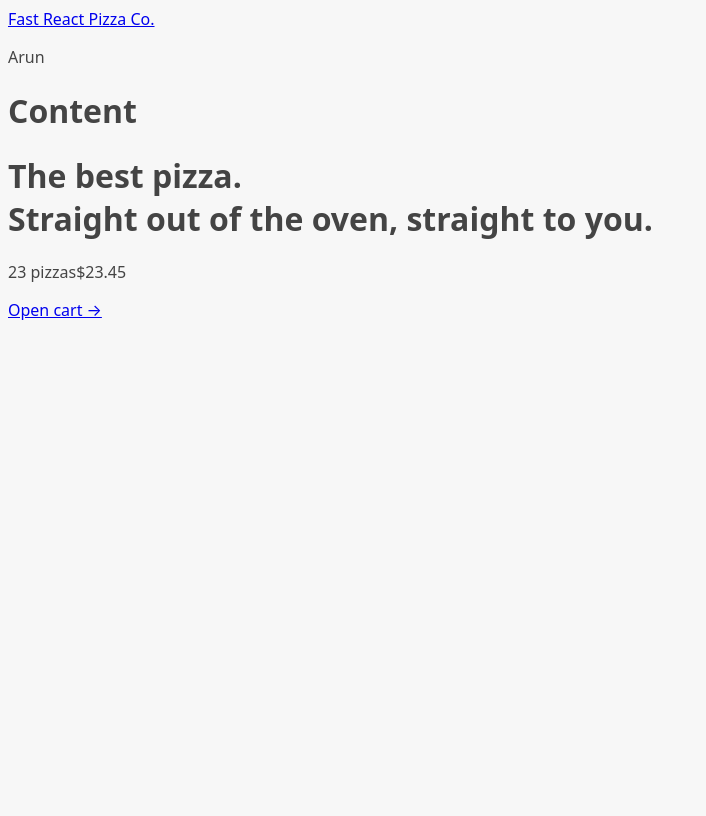
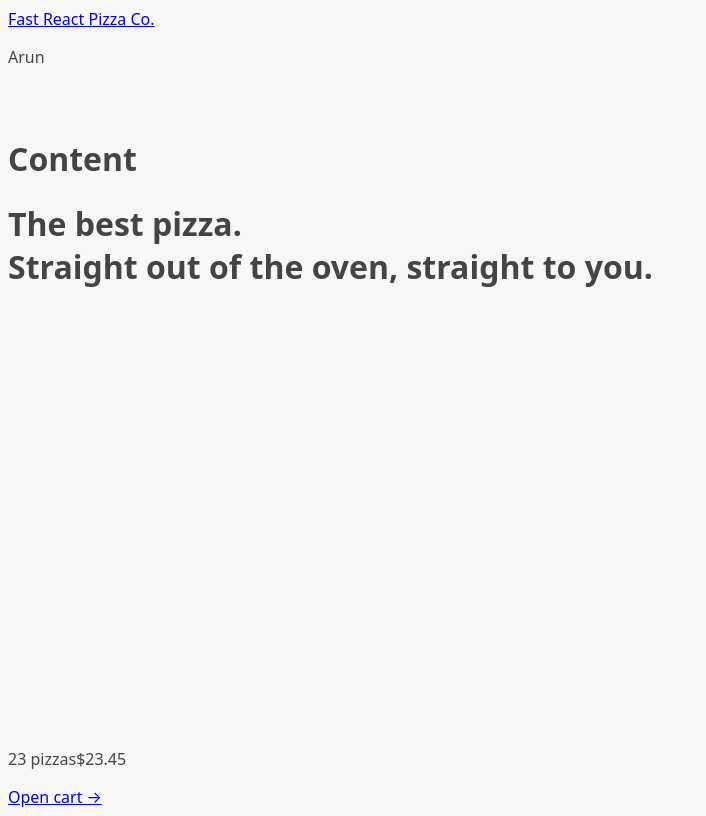
Before and after one commit to arun-1993/react-pizza-ordering-app, a React (Vite) app: page / in a window 1280 px wide. Shown: the whole page, without its empty margins (0-706 px from the left). Built offline with nearby package versions, Linux system fonts and the light colour scheme.

Commit message:
feat: added a loading indicator
- Added a Loader component that shows up on a page if data fetching has not been completed
- Modified styling for AppLayout

```diff
--- a/src/ui/AppLayout.jsx
+++ b/src/ui/AppLayout.jsx
@@ -1,10 +1,16 @@
-import { Outlet } from "react-router-dom";
+import { Outlet, useNavigation } from "react-router-dom";
+
+import Loader from "./Loader";
+import Header from "./Header";
 import CartOverview from "../features/cart/CartOverview";
-import Header from "./Header";
 
 export default function AppLayout() {
+    const navigation = useNavigation();
+    const isLoading = navigation.state === "loading";
+
     return (
-        <div>
+        <div className="layout">
+            {isLoading && <Loader />}
             <Header />
 
             <main>
--- /dev/null
+++ b/src/ui/Loader.jsx
@@ -0,0 +1,3 @@
+export default function Loader() {
+    return <div className="loader"></div>;
+}
```
